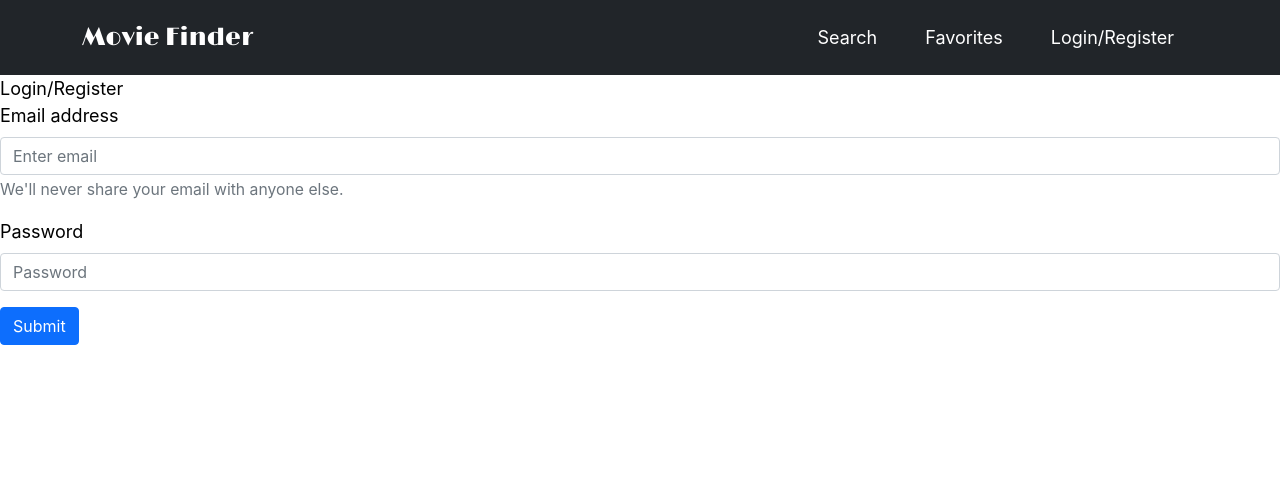
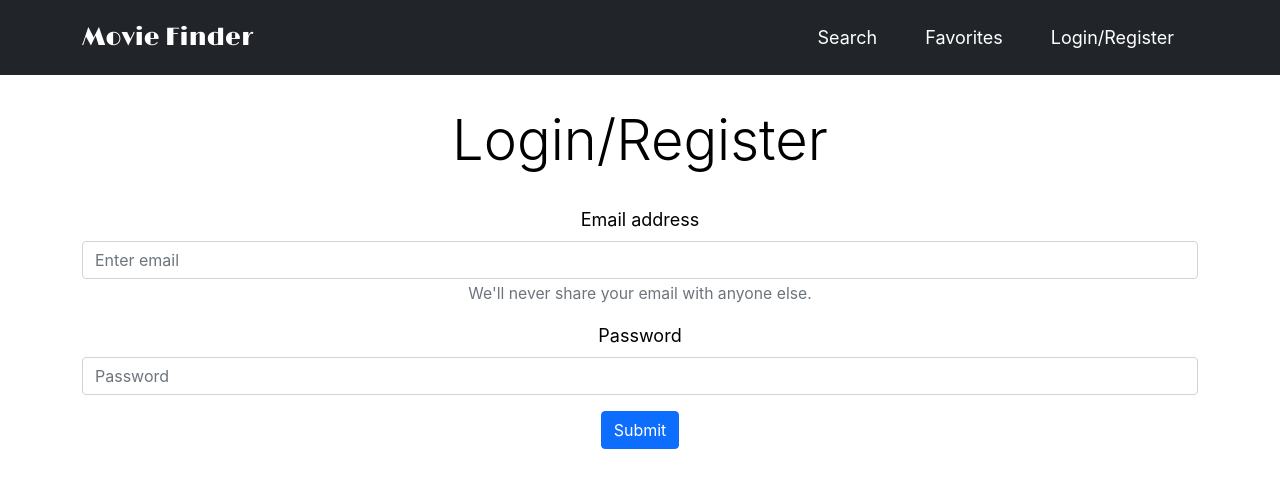
Before and after one commit to izanhuang/movie-finder-web, a React (Create React App) app: page /login in a window 1280 px wide. Shown: the top 488 px of the page. Built offline with nearby package versions, Linux system fonts and the light colour scheme; the HTML template or start-up script is replaced by a standard one.

Commit message:
Removed search dropdown and added 404 Page

```diff
--- a/src/App.css
+++ b/src/App.css
@@ -72,3 +72,13 @@
   font-weight: 400;
   width: 400px !important;
 }
+
+.not-found-margin-top {
+  margin-top: 15rem;
+}
+
+.display-margin {
+  margin-top: 2rem;
+  margin-bottom: 2rem;
+  text-align: center;
+}
--- a/src/App.js
+++ b/src/App.js
@@ -16,6 +16,7 @@ import {
 import { FullPlot } from './components/FullPlot/FullPlot'
 import { Favorites } from './components/Favorites/Favorites'
 import { Login } from './components/Login/Login'
+import { NotFound } from './components/NotFound/NotFound'
 
 function App() {
   const [movies, setMovies] = useState([])
@@ -141,6 +142,9 @@ function App() {
             <Route exact path="/login">
               <Login />
             </Route>
+            <Route>
+              <NotFound />
+            </Route>
           </Switch>
         </div>
       </MoviesContext.Provider>
--- a/src/components/Favorites/Favorites.js
+++ b/src/components/Favorites/Favorites.js
@@ -119,7 +119,7 @@ export const Favorites = () => {
   }
 
   useEffect(() => {
-    console.log(movieLists)
+    // console.log(movieLists)
   }, [movieLists])
 
   useEffect(() => {
@@ -137,6 +137,7 @@ export const Favorites = () => {
 
   return (
     <div className="container favorites-container">
+      <h1 className="display-4 display-margin">Favorites</h1>
       <ToastContainer
         position="bottom-center"
         pauseOnFocusLoss={false}
--- a/src/components/Login/Login.js
+++ b/src/components/Login/Login.js
@@ -5,8 +5,8 @@ import Button from 'react-bootstrap/Button'
 
 export const Login = () => {
   return (
-    <div>
-      Login/Register
+    <div className="container">
+      <h1 className="display-4 display-margin">Login/Register</h1>
       <Form>
         <Form.Group className="mb-3" controlId="formBasicEmail">
           <Form.Label>Email address</Form.Label>
--- /dev/null
+++ b/src/components/NotFound/NotFound.js
@@ -0,0 +1,9 @@
+import React from 'react'
+
+export const NotFound = () => {
+  return (
+    <div className="container">
+      <h1 className="display-2 not-found-margin-top">404 Not Found</h1>
+    </div>
+  )
+}
--- a/src/components/Search/Search.css
+++ b/src/components/Search/Search.css
@@ -49,9 +49,9 @@
   }
 } */
 
-#search-form {
+/* #search-form {
   margin-top: 50px;
-}
+} */
 
 #search-button {
   border-top-right-radius: 50px;
--- a/src/components/Search/Search.js
+++ b/src/components/Search/Search.js
@@ -82,7 +82,7 @@ export const Search = () => {
     const checkNextPage = page + 1
     axios
       .get(
-        `https://www.omdbapi.com/?s=${title}&type=${type}&page=${checkNextPage}&apikey=6fe3dbba`,
+        `https://www.omdbapi.com/?s=${title}&type=movie&page=${checkNextPage}&apikey=6fe3dbba`,
       )
       .then((res) => {
         const movies = res.data.Search
@@ -95,7 +95,7 @@ export const Search = () => {
   }, [page])
 
   useEffect(() => {
-    console.log('favorites', favorites)
+    // console.log('favorites', favorites)
   }, [favorites])
 
   function createNewMovieListWithNameAndMovie(name, movie) {
@@ -119,11 +119,11 @@ export const Search = () => {
   }
 
   useEffect(() => {
-    console.log(movieLists)
+    // console.log(movieLists)
   }, [movieLists])
 
   useEffect(() => {
-    console.log(name)
+    // console.log(name)
   }, [name])
 
   const notifyAddedMovie = (movieTitle, movieListName) =>
@@ -132,11 +132,18 @@ export const Search = () => {
     toast.success('Created ' + movieListName + ' and added ' + movieTitle)
   const notifyMovieAlreadyExists = (movieTitle, movieListName) =>
     toast.warn('Already exists in ' + movieListName)
+  const notifyNoResults = (movieTitle) =>
+    toast.error(
+      'No results found for ' +
+        movieTitle +
+        '. Enter a different search term and try again.',
+    )
 
   return (
     <div className="container">
+      <h1 className="display-4 display-margin">Search</h1>
       <form id="search-form" onSubmit={handleSubmit}>
-        <select
+        {/* <select
           name="filter"
           id="filter"
           onChange={(e) => {
@@ -145,7 +152,7 @@ export const Search = () => {
         >
           <option value="movie">Movies</option>
           <option value="series">Series</option>
-        </select>
+        </select> */}
         <input
           type="text"
           name="titleName"
--- a/src/index.css
+++ b/src/index.css
@@ -16,3 +16,12 @@ code {
   font-family: source-code-pro, Menlo, Monaco, Consolas, 'Courier New',
     monospace;
 }
+
+html,
+body {
+  width: 100%;
+  height: 100%;
+  margin: 0px;
+  padding: 0px;
+  overflow-x: hidden;
+}
```
